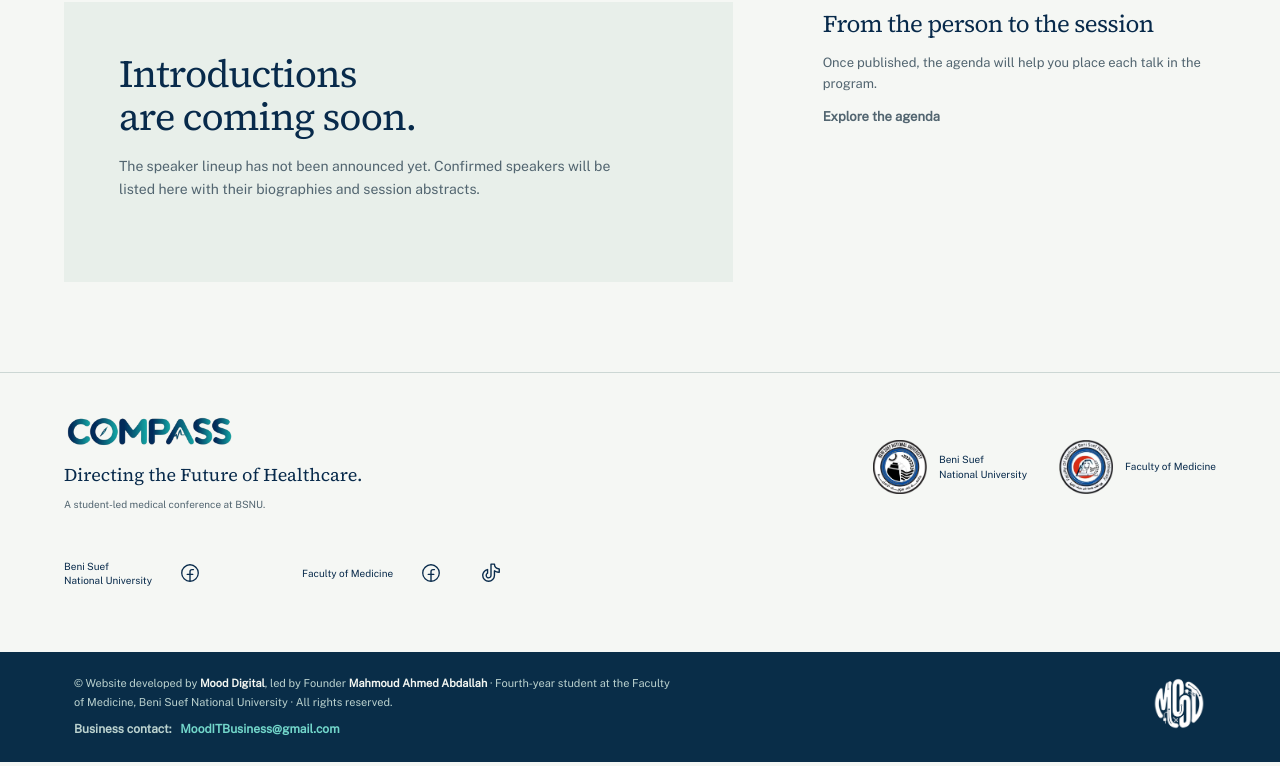
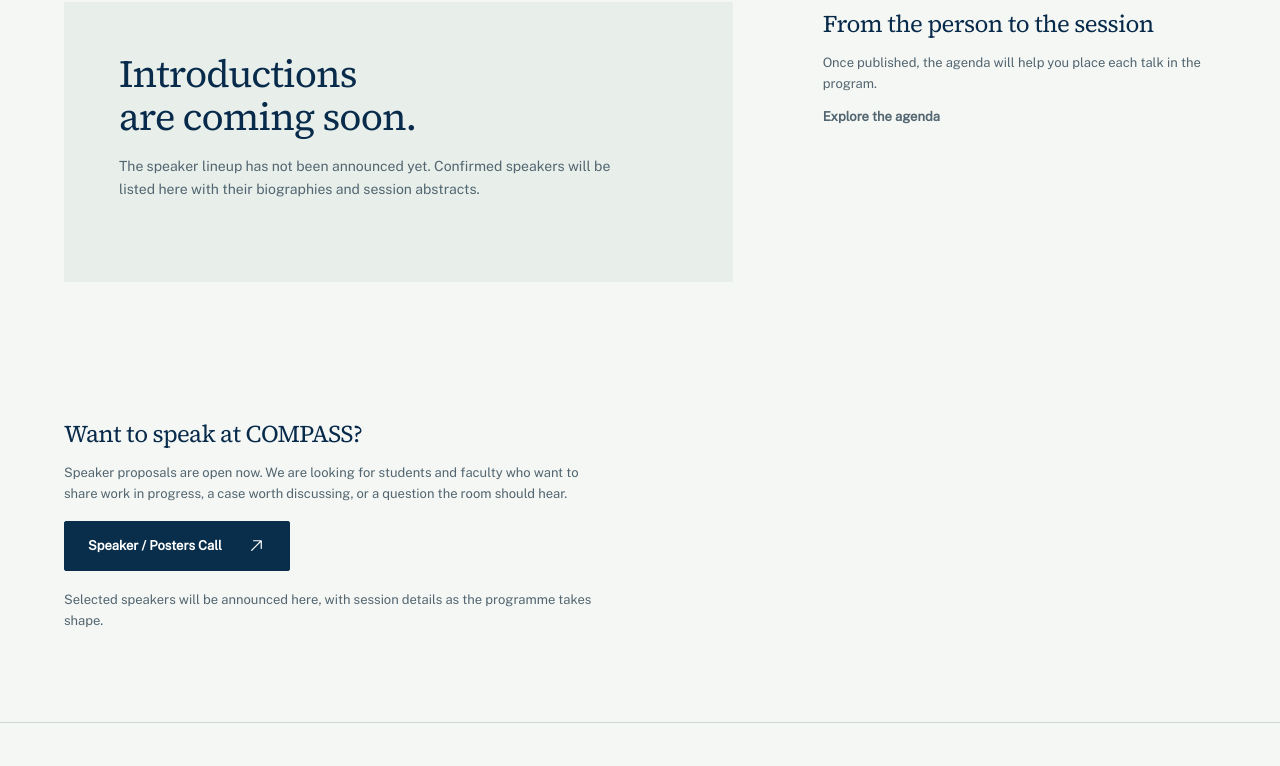
Before and after one commit to iwll07/compass-conference, a Next.js app: page /speakers in a window 1280 px wide. Shown: the part 417-1183 px from the top of the page. Built offline with nearby package versions, Linux system fonts and the light colour scheme.

Commit message:
Add Speaker / Posters Call CTA to posters and speakers pages

```diff
--- a/app/globals.css
+++ b/app/globals.css
@@ -190,6 +190,9 @@ svg { flex-shrink: 0; vertical-align: middle; }
 /* Open-call links on the registration page (URLs live in lib/calls.ts). */
 .open-calls-lead { margin-bottom: 12px; }
 .open-calls { display: flex; flex-wrap: wrap; gap: 6px 34px; list-style: none; margin: 0; padding: 0; }
+/* Call-to-action button inside a margin-note (speakers/posters pages). */
+.call-button { margin: 16px 0 18px; }
+
 .inline-notice { margin-top: 35px; padding: 22px 0; border-top: 1px solid var(--line); border-bottom: 1px solid var(--line); color: var(--muted); font-size: 13px; }
 .section-heading { margin: 45px 0 25px; font-size: 32px; }
 .agenda-list { padding: 0; list-style: none; }
--- a/app/speakers/page.tsx
+++ b/app/speakers/page.tsx
@@ -1,7 +1,9 @@
 import type { Metadata } from "next";
 import Image from "next/image";
 import Link from "next/link";
+import { ArrowUpRightIcon } from "@phosphor-icons/react/dist/ssr";
 import { speakers } from "@/lib/content";
+import { speakerPostersCall } from "@/lib/calls";
 
 export const metadata: Metadata = {
   title: "Speakers | COMPASS",
@@ -75,6 +77,18 @@ export default function SpeakersPage() {
             <p>Once published, the agenda will help you place each talk in the program.</p>
             <Link href="/agenda" className="text-link">Explore the agenda</Link>
           </aside>
+          <aside className="margin-note" aria-labelledby="speakers-call">
+            <h2 id="speakers-call" className="section-heading">Want to speak at COMPASS?</h2>
+            <p>
+              Speaker proposals are open now. We are looking for students and faculty who want to
+              share work in progress, a case worth discussing, or a question the room should hear.
+            </p>
+            <a className="button hover-lift call-button" href={speakerPostersCall.href} target="_blank" rel="noopener noreferrer">
+              {speakerPostersCall.label}
+              <ArrowUpRightIcon size={19} aria-hidden="true" />
+            </a>
+            <p>Selected speakers will be announced here, with session details as the programme takes shape.</p>
+          </aside>
         </div>
       )}
     </main>
--- a/lib/calls.ts
+++ b/lib/calls.ts
@@ -1,9 +1,18 @@
 // PLACEHOLDER — replace with the real form URLs when they arrive.
 // Both hero CTAs and the registration page point at these, so the swap is a
 // single edit here; nothing else hardcodes a form URL.
-export type CallForm = { label: string; href: string };
+export type CallForm = { label: string; href: string; blurb: string };
 
-export const openCalls: CallForm[] = [
-  { label: "Organization Call", href: "https://forms.example.com/organization-call" },
-  { label: "Speaker / Posters Call", href: "https://forms.example.com/speaker-posters-call" },
-];
+export const organizationCall: CallForm = {
+  label: "Organization Call",
+  href: "https://forms.example.com/organization-call",
+  blurb: "For teams and societies looking to join the organizing side of COMPASS.",
+};
+
+export const speakerPostersCall: CallForm = {
+  label: "Speaker / Posters Call",
+  href: "https://forms.example.com/speaker-posters-call",
+  blurb: "For proposed speakers and for student research posters.",
+};
+
+export const openCalls: CallForm[] = [organizationCall, speakerPostersCall];
```
Also changed, not shown: app/posters/page.tsx (+8 -2 lines), scripts/qa-assert.mjs (+16 -0 lines), 1 other file (tests, documents, lock files or other folders).
